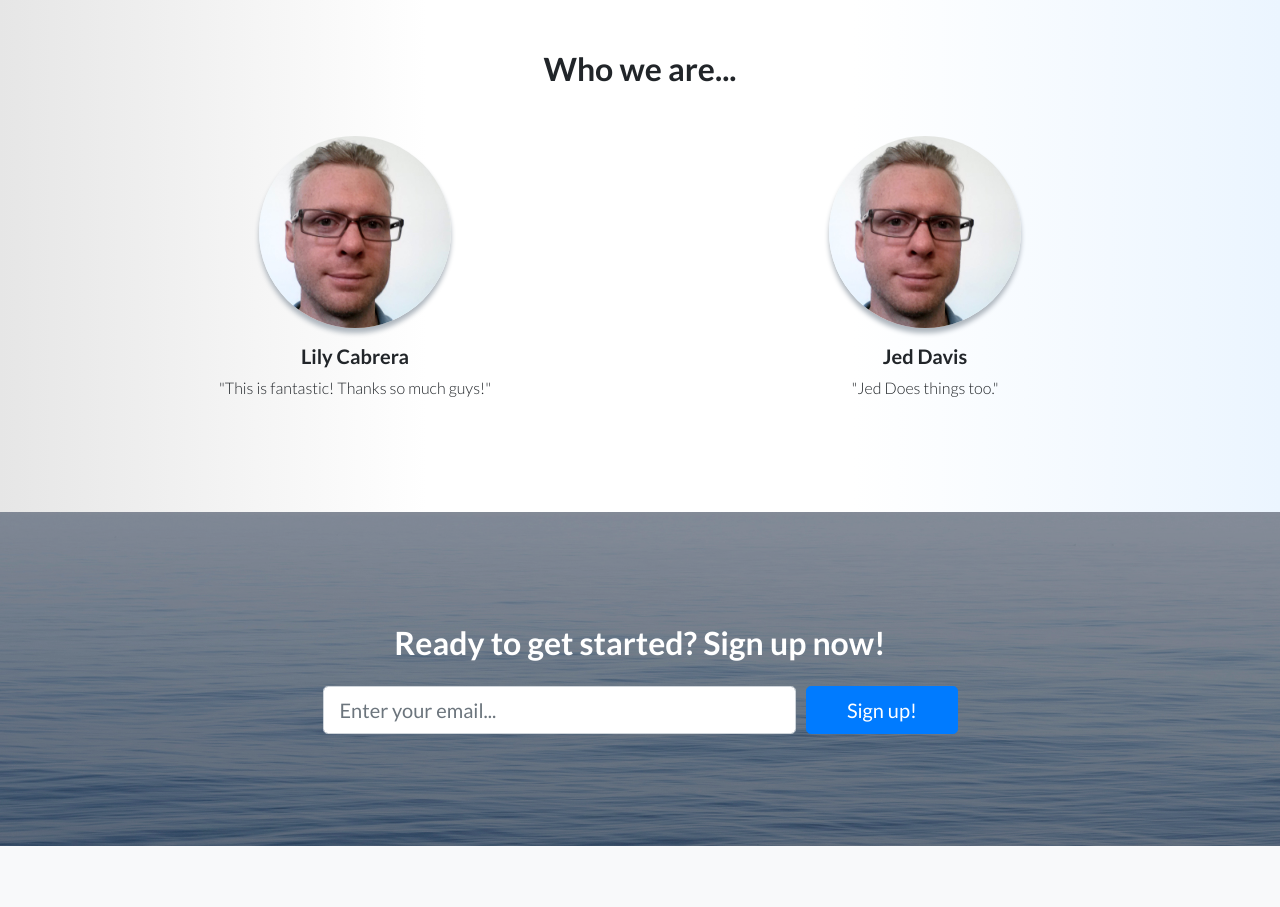
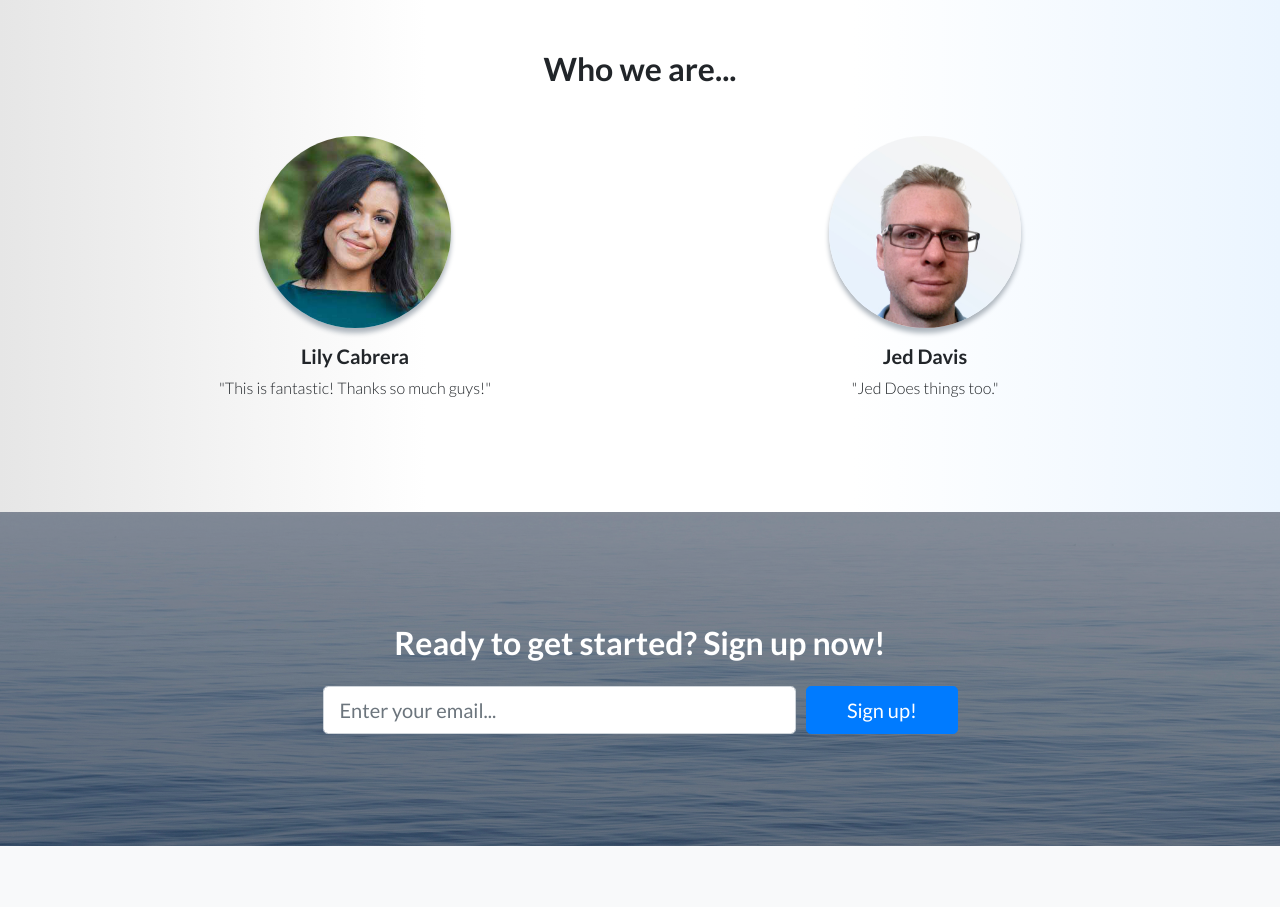
Before and after one commit to djredhand/djredhand.github.io, a website: page index.html in a window 1280 px wide. Shown: the part 2040-2947 px from the top of the page. Drawn offline with Linux system fonts and the light colour scheme.

Commit message:
logo and headshot updates

```diff
--- a/index.html
+++ b/index.html
@@ -148,14 +148,14 @@
       <div class="row">
         <div class="col-lg-6">
           <div class="testimonial-item mx-auto mb-5 mb-lg-0">
-            <img class="img-fluid rounded-circle mb-3" src="img/jed_face_square.jpg" alt="">
+            <img class="img-fluid rounded-circle mb-3" src="img/lc_headshot_web.jpg" alt="">
             <h5>Lily Cabrera</h5>
             <p class="font-weight-light mb-0">"This is fantastic! Thanks so much guys!"</p>
           </div>
         </div>
         <div class="col-lg-6">
           <div class="testimonial-item mx-auto mb-5 mb-lg-0">
-            <img class="img-fluid rounded-circle mb-3" src="img/jed_face_square.jpg" alt="">
+            <img class="img-fluid rounded-circle mb-3" src="img/jed_headshot_web.jpg" alt="">
             <h5>Jed Davis</h5>
             <p class="font-weight-light mb-0">"Jed Does things too."</p>
           </div>
```
Also changed, not shown: img/jed_headshot_web.jpg (added), img/lc_headshot_web.jpg (added), img/logo.jpg.
